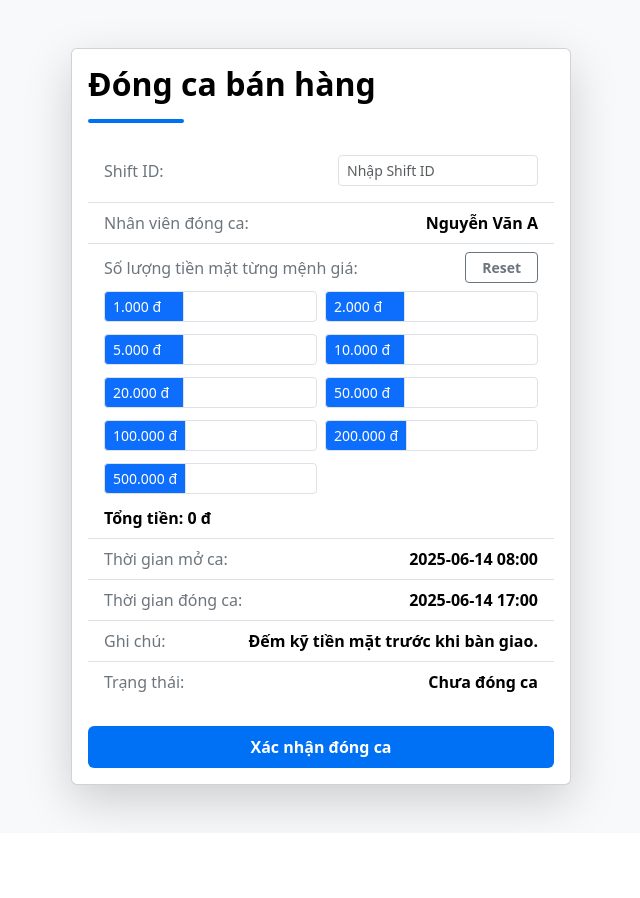
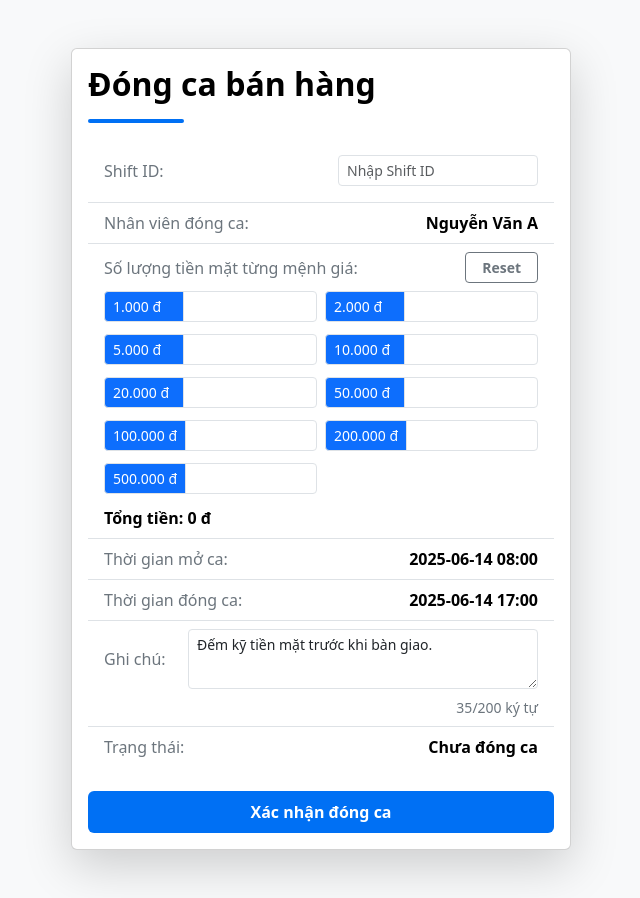
Before and after one commit to quanpdhe170415/SEP490-G82-SP25, a React (Create React App) app in the folder Front-end/: page /closeshift in a window 1280 px wide. Shown: the whole page, without its empty margins (319-959 px from the left). Before the commit the page ends 833 px from the top, so only its background shows below. Built offline with nearby package versions, Linux system fonts and the light colour scheme.

Commit message:
SEP490-121-Update Close shift

```diff
--- a/Front-end/src/App.js
+++ b/Front-end/src/App.js
@@ -14,7 +14,7 @@ import ImportHistory from "./components/ImportHistory";
 import OpenShift from './components/OpenShift';
 import CloseShift from './components/CloseShift';
 import POS from './components/POS';
-import PurchaseHistory from "./components/PurchaseHistory";
+// import PurchaseHistory from "./components/PurchaseHistory";
 
 
 
--- a/Front-end/src/components/CloseShift.jsx
+++ b/Front-end/src/components/CloseShift.jsx
@@ -29,6 +29,7 @@ export default function CloseShift() {
   const [loading, setLoading] = useState(false);
   const [message, setMessage] = useState("");
   const [error, setError] = useState("");
+  const [notes, setNotes] = useState(shiftData.note);
 
   const totalCash = Object.entries(cashDetail).reduce(
     (sum, [denom, qty]) => sum + Number(denom) * Number(qty),
@@ -188,9 +189,19 @@ export default function CloseShift() {
                   {shiftData.closeTime}
                 </span>
               </li>
-              <li className="list-group-item d-flex justify-content-between align-items-center bg-white">
-                <span className="text-secondary">Ghi chú:</span>
-                <span className="fw-semibold text-black">{shiftData.note}</span>
+              <li className="list-group-item bg-white">
+                <div className="mb-2 text-secondary d-flex justify-content-between align-items-center">
+                  <span>Ghi chú:</span>
+                  <textarea
+                    className="form-control form-control-sm ms-2"
+                    style={{ maxWidth: 350, minHeight: 60, resize: 'vertical' }}
+                    value={notes}
+                    onChange={e => setNotes(e.target.value)}
+                    placeholder="Ghi chú (nếu có)"
+                    maxLength={200}
+                  />
+                </div>
+                <div className="text-end text-secondary small">{notes.length}/200 ký tự</div>
               </li>
               <li className="list-group-item d-flex justify-content-between align-items-center bg-white">
                 <span className="text-secondary">Trạng thái:</span>
```
Also changed, not shown: 1 other file (tests, documents, lock files or other folders).
